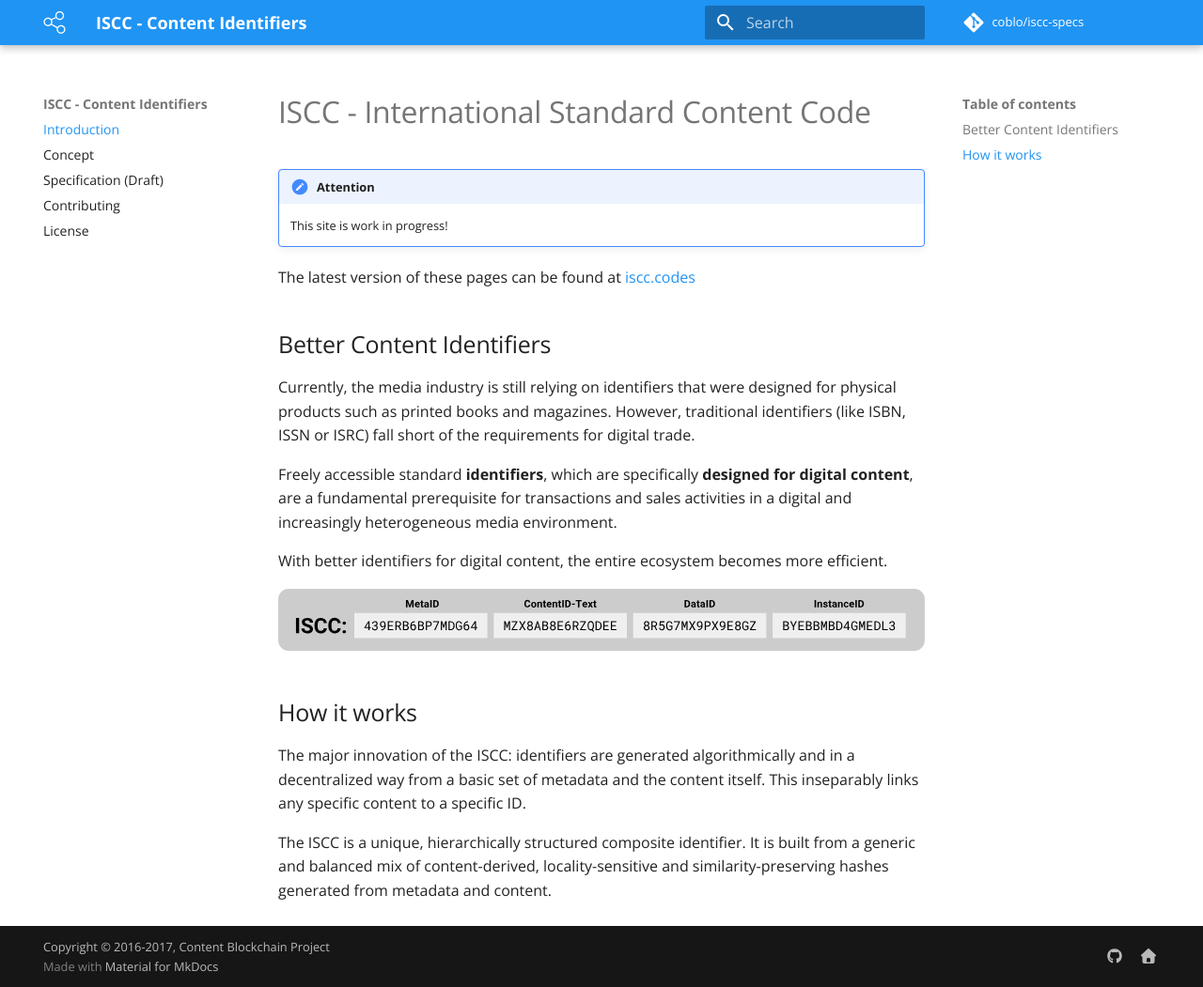
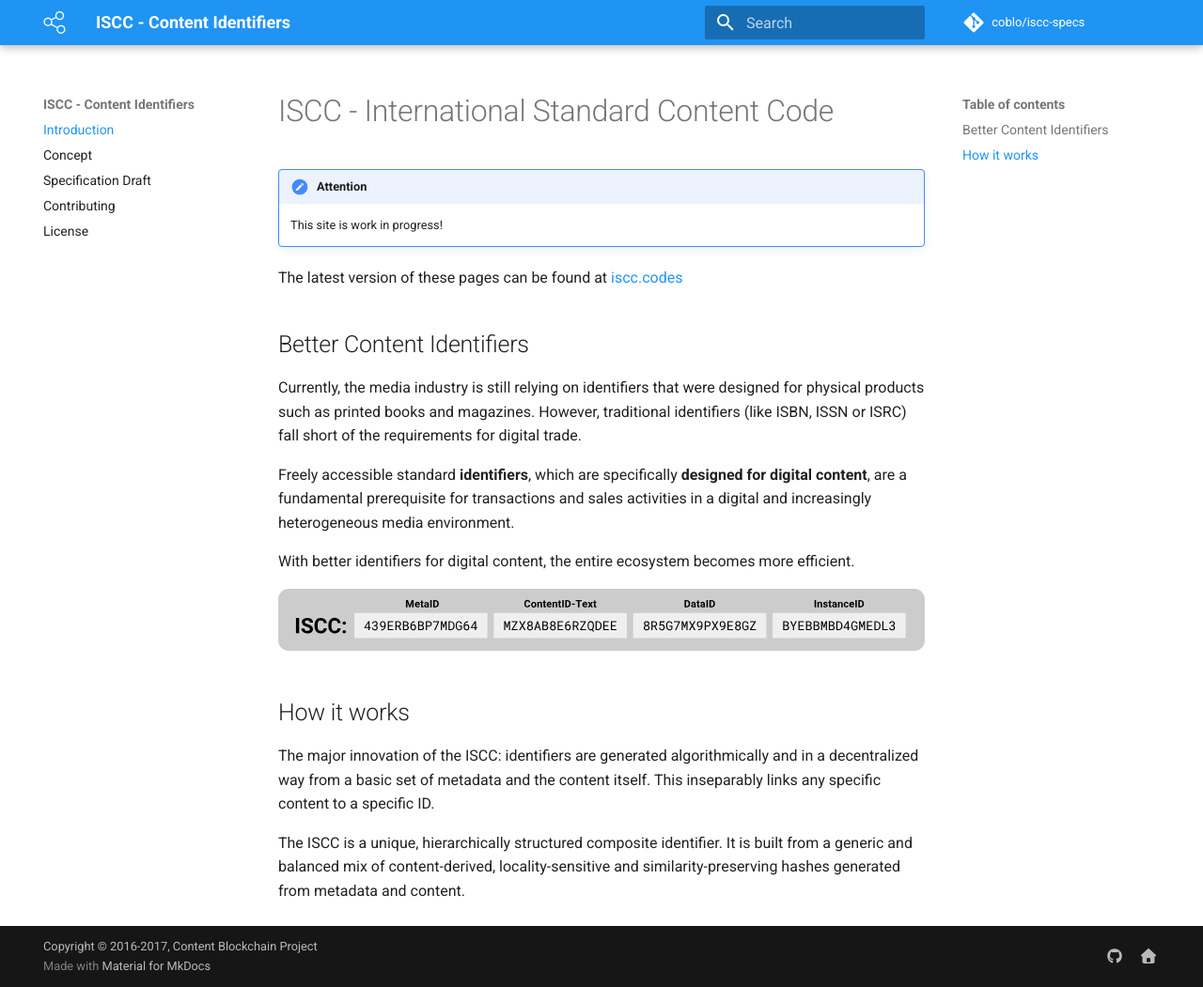
Before and after one commit to iscc/iscc-specs, an MkDocs documentation site: the page built from docs/index.md, in a window 1280 px wide and 1051 px high. Shown: the whole window at 94% size. Built offline with MkDocs 1.6.1 and Material for MkDocs 9.7.7, drawn with Linux system fonts in a browser that asks for light colours; comment, search, counter and statistics services are not loaded; old or Windows-style settings are respelled for this version of MkDocs; some of the changed lines change nothing that is shown.

Commit message:
Remove custom fonts. Update mkdocs-material to 1.7.5

```diff
--- a/mkdocs.yml
+++ b/mkdocs.yml
@@ -19,7 +19,7 @@ theme: 'material'
 pages:
     - Introduction: 'index.md'
     - Concept: 'concept.md'
-    - Specification (Draft): 'specification.md'
+    - Specification Draft: 'specification.md'
     - Contributing: 'contributing.md'
     - License: 'license.md'
 
@@ -29,9 +29,6 @@ extra:
     palette:
         primary: 'blue'
         accent: 'red'
-    font:
-        text: 'Open Sans'
-        code: 'Ubuntu Mono'
     social:
     - type: 'github'
       link: 'https://github.com/coblo'
--- a/requirements.txt
+++ b/requirements.txt
@@ -2,4 +2,4 @@
 # see: https://pip.pypa.io/en/stable/user_guide/#requirements-files
 
 mkdocs==0.16.3
-mkdocs-material==1.7.4
+mkdocs-material==1.7.5
```
